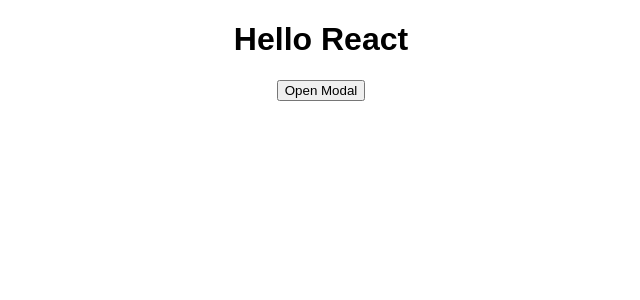
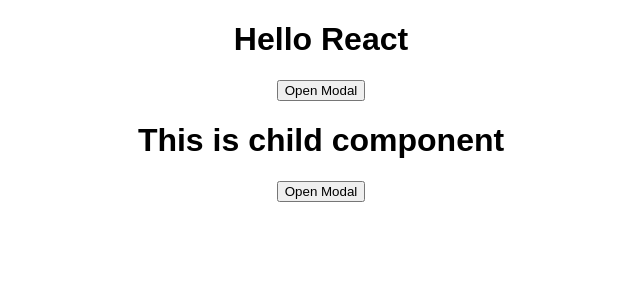
Before and after one commit to zz5414/react-multiple-modals, a React (Create React App) app: page / in a window 1280 px wide. Shown: the top 300 px of the page, without its empty margins (319-959 px from the left). Built offline with nearby package versions, Linux system fonts and the light colour scheme.

Commit message:
내부 데이터로 로직 처리
Change-Id: I33ebe6cf0e4d2f183728a35185ee20a9a2cc8aac

```diff
--- a/src/App.js
+++ b/src/App.js
@@ -1,6 +1,7 @@
 import "./styles.css";
 import useModals from "./useModal";
 import { modals } from "./Modals";
+import ABC from "./component/ABC";
 
 export default function App() {
   const { openModal } = useModals();
@@ -18,6 +19,7 @@
     <div className="App">
       <h1>Hello React</h1>
       <button onClick={handleClick}>Open Modal</button>
+      <ABC />
     </div>
   );
 }
--- /dev/null
+++ b/src/component/ABC.js
@@ -0,0 +1,25 @@
+import { useState } from "react";
+
+import useModals from "../useModal";
+import { modals } from "../Modals";
+
+export default function ABC() {
+  const { openModal } = useModals();
+  const [data, setData] = useState([2, 23, 5, 5]);
+
+  const handleClick = () => {
+    openModal(modals.abcModal, {
+      onSubmit: () => {
+        console.log("로직 처리....");
+        console.log(data);
+      },
+    });
+  };
+
+  return (
+    <div>
+      <h1>This is child component</h1>
+      <button onClick={handleClick}>Open Modal</button>
+    </div>
+  );
+}
```
